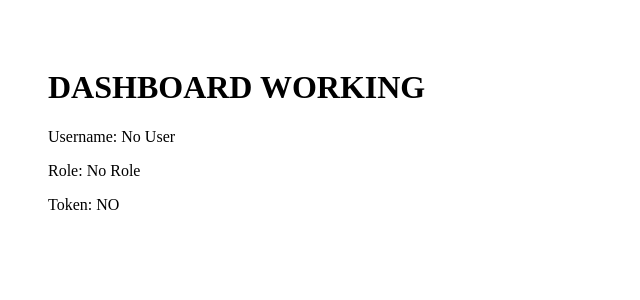
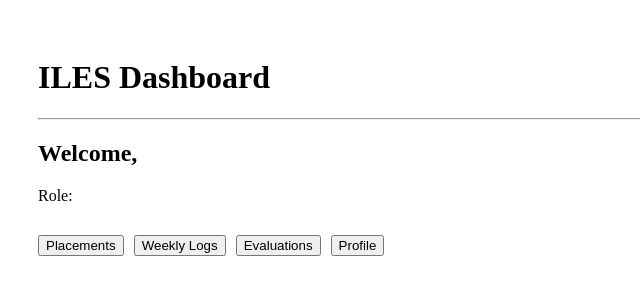
Before and after one commit to sarahnamirembe319/project2, a React app in the folder frontend/iles_frontend/frontend/: page /dashboard in a window 1280 px wide. Shown: the top 300 px of the page, without its empty margins (0-640 px from the left). Built offline with nearby package versions, Linux system fonts and the light colour scheme; the HTML template or start-up script is replaced by a standard one.

Commit message:
Fix frontend routing and auth

```diff
--- a/frontend/iles_frontend/frontend/src/pages/Dashboard.jsx
+++ b/frontend/iles_frontend/frontend/src/pages/Dashboard.jsx
@@ -1,23 +1,30 @@
 import { useAuth } from "../context/AuthContext";
 
 function Dashboard() {
-  const { user, role, token } = useAuth();
+  const { user, role } = useAuth();
 
   return (
-    <div style={{ padding: "40px" }}>
-      <h1>DASHBOARD WORKING</h1>
+    <div style={{ padding: "30px" }}>
+      <h1>ILES Dashboard</h1>
 
-      <p>
-        Username: {user?.username || "No User"}
-      </p>
+      <hr />
 
-      <p>
-        Role: {role || "No Role"}
-      </p>
+      <h2>Welcome, {user?.username}</h2>
 
-      <p>
-        Token: {token ? "YES" : "NO"}
-      </p>
+      <p>Role: {role}</p>
+
+      <div style={{ marginTop: "30px" }}>
+        <button>Placements</button>
+        <button style={{ marginLeft: "10px" }}>
+          Weekly Logs
+        </button>
+        <button style={{ marginLeft: "10px" }}>
+          Evaluations
+        </button>
+        <button style={{ marginLeft: "10px" }}>
+          Profile
+        </button>
+      </div>
     </div>
   );
 }
```
